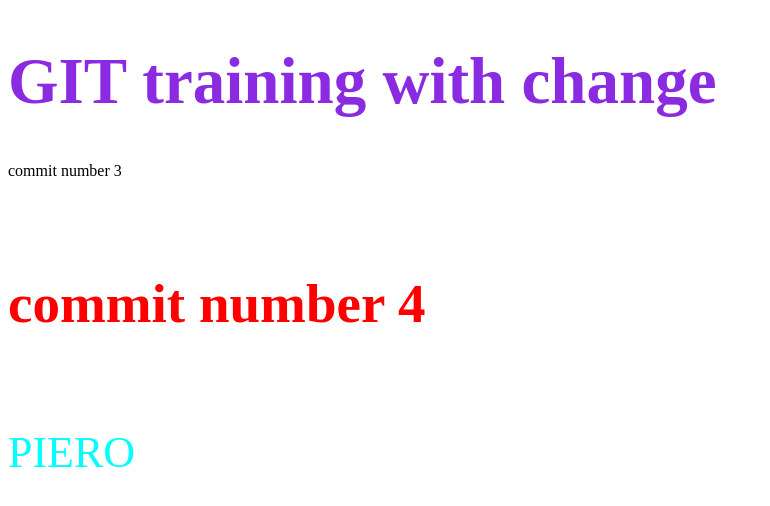
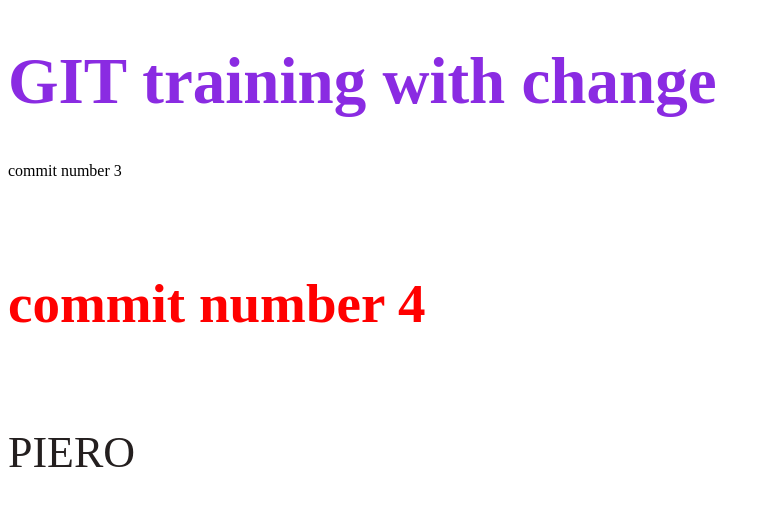
Before and after one commit to pierocapra/gittraining, a plain HTML site: page index.html in a window 1280 px wide. Shown: the whole page, without its empty margins (0-770 px from the left). Drawn offline with Linux system fonts and the light colour scheme.

Commit message:
change name color

```diff
--- a/style.css
+++ b/style.css
@@ -9,6 +9,6 @@ h5 {
 }
 
 .name {
-    color: aqua;
+    color: rgb(36, 31, 31);
     font-size: 44px;
 }
```
